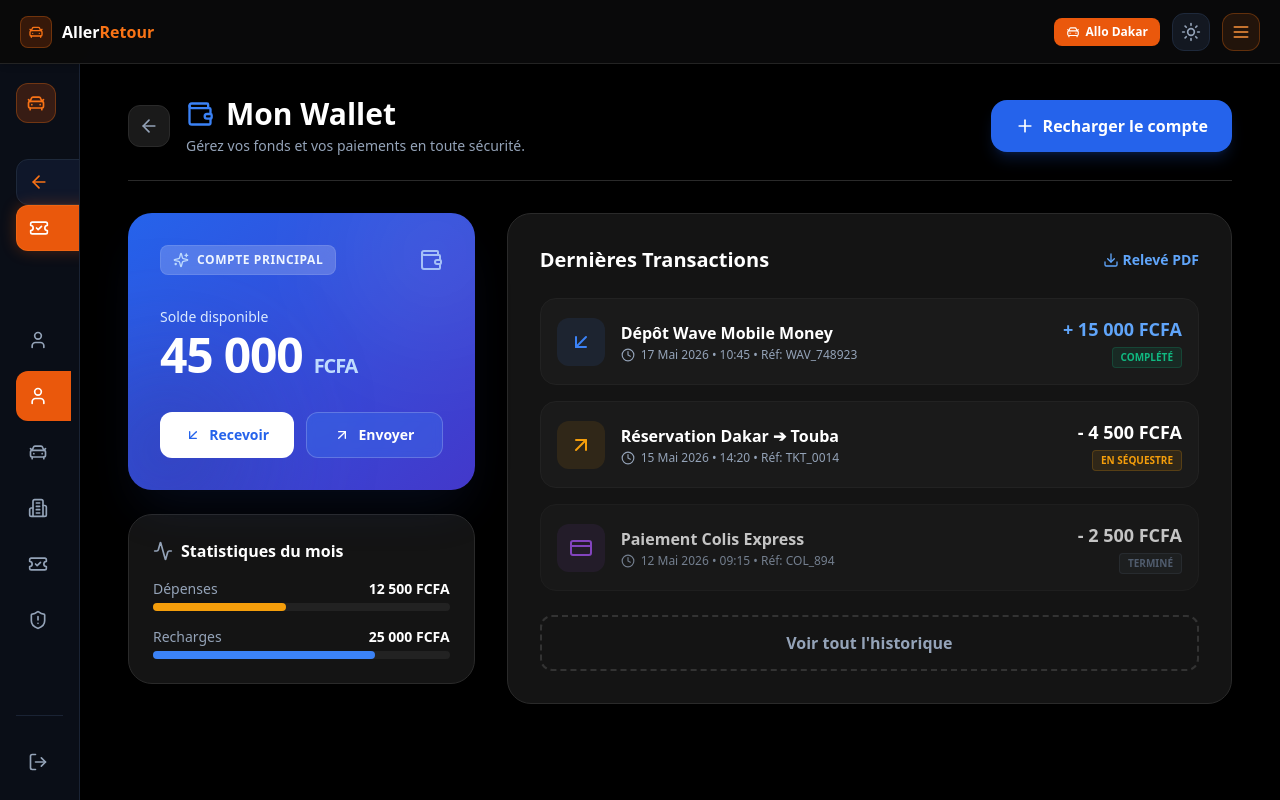
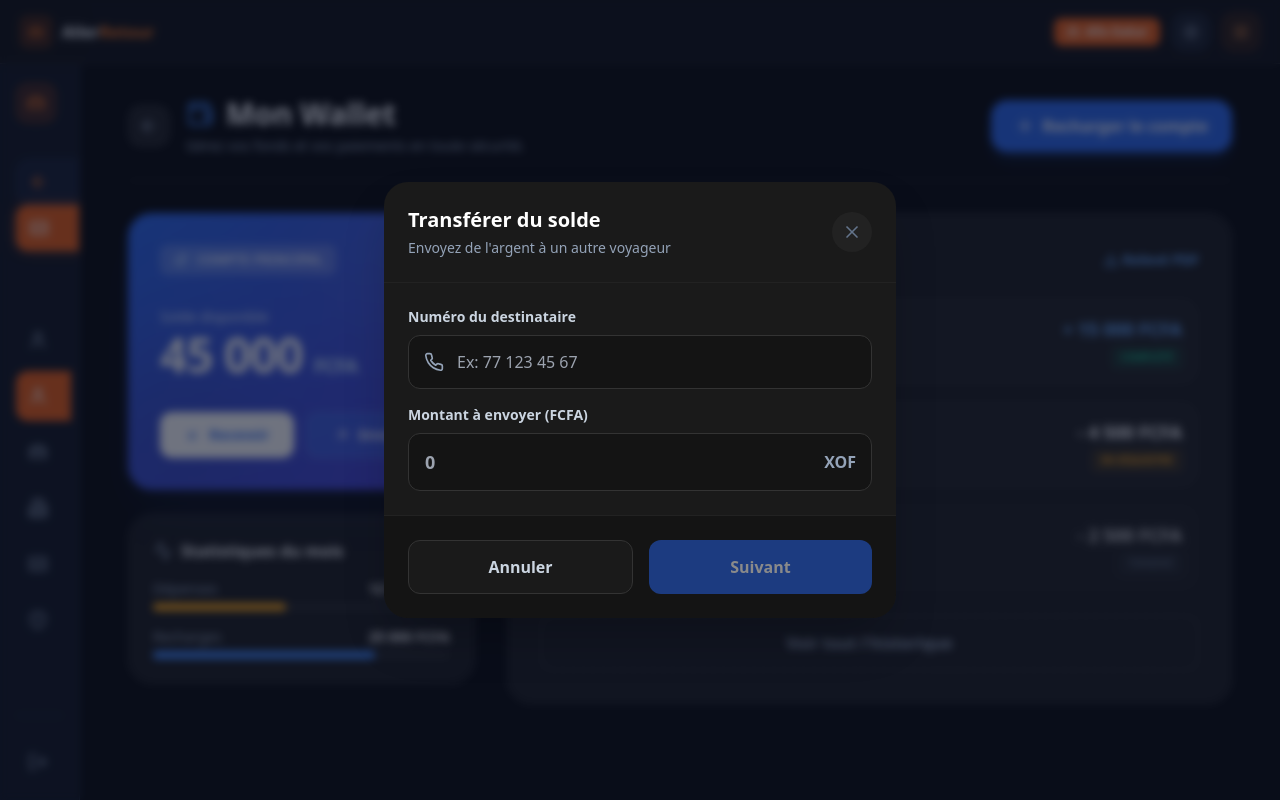
Before and after one commit to migini10/Aller-Retour, a Next.js app in the folder apps/web/: page /dashboard/client/wallet in a window 1280 px wide. Both pictures are taken after a click on the button "Envoyer". Built offline with nearby package versions, Linux system fonts and the light colour scheme; no server answers.

Commit message:
feat(client): add transfer wizard for wallet to wallet transfers with 1% fee

```diff
--- a/apps/web/src/app/dashboard/client/wallet/page.tsx
+++ b/apps/web/src/app/dashboard/client/wallet/page.tsx
@@ -6,7 +6,7 @@ import Link from 'next/link';
 import { useModal } from '../../../../components/ModalContext';
 
 export default function WalletPage() {
-  const { openModal, openRechargeWizard } = useModal();
+  const { openModal, openRechargeWizard, openTransferWizard } = useModal();
 
   return (
     <div className="h-full min-w-0 overflow-y-auto overscroll-contain scrollbar-hide flex flex-col items-center bg-slate-50 dark:bg-black transition-colors duration-300">
@@ -56,7 +56,7 @@ export default function WalletPage() {
                   <button className="flex-1 bg-white text-blue-600 hover:bg-blue-50 font-bold py-3 rounded-xl text-sm transition-colors flex items-center justify-center gap-2">
                     <ArrowDownLeft className="w-4 h-4" /> Recevoir
                   </button>
-                  <button className="flex-1 bg-blue-500/30 hover:bg-blue-500/50 border border-white/20 text-white font-bold py-3 rounded-xl text-sm transition-colors flex items-center justify-center gap-2 backdrop-blur-sm">
+                  <button onClick={openTransferWizard} className="flex-1 bg-blue-500/30 hover:bg-blue-500/50 border border-white/20 text-white font-bold py-3 rounded-xl text-sm transition-colors flex items-center justify-center gap-2 backdrop-blur-sm">
                     <ArrowUpRight className="w-4 h-4" /> Envoyer
                   </button>
                 </div>
--- a/apps/web/src/components/ModalContext.tsx
+++ b/apps/web/src/components/ModalContext.tsx
@@ -4,6 +4,7 @@ import MockModal from './MockModal';
 import BookingWizardModal from './BookingWizardModal';
 import ColisWizardModal from './ColisWizardModal';
 import RechargeWizardModal from './RechargeWizardModal';
+import TransferWizardModal from './TransferWizardModal';
 import { ErrorBoundary } from './ErrorBoundary';
 
 interface ModalContextType {
@@ -12,6 +13,7 @@ interface ModalContextType {
   openBookingWizard: (typeOrEvent?: 'bus' | 'allo-dakar' | React.MouseEvent) => void;
   openColisWizard: () => void;
   openRechargeWizard: () => void;
+  openTransferWizard: () => void;
 }
 
 const ModalContext = createContext<ModalContextType>({
@@ -20,6 +22,7 @@ const ModalContext = createContext<ModalContextType>({
   openBookingWizard: (initialType) => {},
   openColisWizard: () => {},
   openRechargeWizard: () => {},
+  openTransferWizard: () => {},
 });
 
 export const useModal = () => useContext(ModalContext);
@@ -29,6 +32,7 @@ export function ModalProvider({ children }: { children: React.ReactNode }) {
   const [isBookingOpen, setIsBookingOpen] = useState(false);
   const [isColisOpen, setIsColisOpen] = useState(false);
   const [isRechargeOpen, setIsRechargeOpen] = useState(false);
+  const [isTransferOpen, setIsTransferOpen] = useState(false);
   const [bookingType, setBookingType] = useState<'bus' | 'allo-dakar'>('bus');
   const [modalConfig, setModalConfig] = useState({
     title: '',
@@ -60,8 +64,11 @@ export function ModalProvider({ children }: { children: React.ReactNode }) {
   const openRechargeWizard = () => setIsRechargeOpen(true);
   const closeRechargeWizard = () => setIsRechargeOpen(false);
 
+  const openTransferWizard = () => setIsTransferOpen(true);
+  const closeTransferWizard = () => setIsTransferOpen(false);
+
   return (
-    <ModalContext.Provider value={{ openModal, closeModal, openBookingWizard, openColisWizard, openRechargeWizard }}>
+    <ModalContext.Provider value={{ openModal, closeModal, openBookingWizard, openColisWizard, openRechargeWizard, openTransferWizard }}>
       {children}
       <MockModal
         isOpen={isOpen}
@@ -84,6 +91,10 @@ export function ModalProvider({ children }: { children: React.ReactNode }) {
           isOpen={isRechargeOpen}
           onClose={closeRechargeWizard}
         />
+        <TransferWizardModal
+          isOpen={isTransferOpen}
+          onClose={closeTransferWizard}
+        />
       </ErrorBoundary>
     </ModalContext.Provider>
   );
--- /dev/null
+++ b/apps/web/src/components/TransferWizardModal.tsx
@@ -0,0 +1,181 @@
+'use client';
+
+import React, { useState } from 'react';
+import { X, ArrowRight, User, Phone, CheckCircle2, AlertCircle } from 'lucide-react';
+
+interface TransferWizardModalProps {
+  isOpen: boolean;
+  onClose: () => void;
+}
+
+export default function TransferWizardModal({ isOpen, onClose }: TransferWizardModalProps) {
+  const [phone, setPhone] = useState('');
+  const [amount, setAmount] = useState('');
+  const [step, setStep] = useState(1);
+  const [loading, setLoading] = useState(false);
+
+  if (!isOpen) return null;
+
+  const handleNext = () => {
+    if (step === 1 && phone && amount) setStep(2);
+    else if (step === 2) {
+      setLoading(true);
+      setTimeout(() => {
+        setLoading(false);
+        setStep(3); // Success
+      }, 1500);
+    }
+  };
+
+  const parsedAmount = parseInt(amount, 10) || 0;
+  const fee = Math.ceil(parsedAmount * 0.01);
+  const total = parsedAmount + fee;
+
+  return (
+    <div className="fixed inset-0 z-[100] flex items-center justify-center p-4">
+      <div
+        className="absolute inset-0 bg-slate-900/60 backdrop-blur-sm transition-opacity"
+        onClick={onClose}
+      />
+
+      <div className="relative w-full max-w-lg bg-white dark:bg-[#1A1A1A] rounded-3xl shadow-2xl overflow-hidden flex flex-col max-h-[90vh] animate-scale-in">
+
+        {/* Header */}
+        <div className="flex items-center justify-between p-6 border-b border-slate-100 dark:border-[#222222]">
+          <div>
+            <h2 className="text-xl font-black text-slate-900 dark:text-white">Transférer du solde</h2>
+            <p className="text-sm text-slate-500 dark:text-slate-400 mt-1">
+              Envoyez de l'argent à un autre voyageur
+            </p>
+          </div>
+          <button
+            onClick={onClose}
+            className="w-10 h-10 rounded-full bg-slate-100 dark:bg-[#222222] flex items-center justify-center text-slate-500 hover:text-slate-900 dark:hover:text-white transition-colors"
+          >
+            <X className="w-5 h-5" />
+          </button>
+        </div>
+
+        {/* Content */}
+        <div className="p-6 overflow-y-auto">
+          {step === 1 && (
+            <div className="space-y-6 animate-fade-in">
+              <div className="space-y-4">
+                <div>
+                  <label className="block text-sm font-bold text-slate-700 dark:text-slate-300 mb-2">Numéro du destinataire</label>
+                  <div className="relative">
+                    <Phone className="w-5 h-5 text-slate-400 absolute left-4 top-1/2 -translate-y-1/2" />
+                    <input
+                      type="tel"
+                      placeholder="Ex: 77 123 45 67"
+                      className="w-full pl-12 pr-4 py-3.5 bg-slate-50 dark:bg-[#141414] border border-slate-200 dark:border-[#333333] rounded-xl focus:ring-2 focus:ring-blue-500 focus:border-transparent outline-none transition-all dark:text-white"
+                      value={phone}
+                      onChange={(e) => setPhone(e.target.value)}
+                    />
+                  </div>
+                </div>
+
+                <div>
+                  <label className="block text-sm font-bold text-slate-700 dark:text-slate-300 mb-2">Montant à envoyer (FCFA)</label>
+                  <div className="relative">
+                    <input
+                      type="number"
+                      placeholder="0"
+                      className="w-full px-4 py-3.5 bg-slate-50 dark:bg-[#141414] border border-slate-200 dark:border-[#333333] rounded-xl focus:ring-2 focus:ring-blue-500 focus:border-transparent outline-none transition-all dark:text-white text-lg font-bold"
+                      value={amount}
+                      onChange={(e) => setAmount(e.target.value)}
+                    />
+                    <span className="absolute right-4 top-1/2 -translate-y-1/2 text-slate-400 font-bold">XOF</span>
+                  </div>
+                </div>
+              </div>
+
+              {parsedAmount > 0 && (
+                <div className="bg-blue-50 dark:bg-blue-900/10 border border-blue-100 dark:border-blue-900/30 rounded-xl p-4 flex gap-3">
+                  <AlertCircle className="w-5 h-5 text-blue-500 shrink-0" />
+                  <div>
+                    <p className="text-sm text-blue-800 dark:text-blue-300 font-medium">Frais de transfert (1%)</p>
+                    <p className="text-xs text-blue-600/80 dark:text-blue-400/80 mt-0.5">Un montant de {fee} FCFA sera déduit de votre compte en plus du transfert.</p>
+                  </div>
+                </div>
+              )}
+            </div>
+          )}
+
+          {step === 2 && (
+            <div className="space-y-6 animate-fade-in text-center">
+              <div className="w-20 h-20 bg-blue-100 dark:bg-blue-900/20 rounded-full flex items-center justify-center mx-auto mb-4">
+                <ArrowRight className="w-8 h-8 text-blue-500" />
+              </div>
+              <h3 className="text-2xl font-black text-slate-900 dark:text-white mb-2">Confirmation</h3>
+              <p className="text-slate-500 dark:text-slate-400">
+                Vous êtes sur le point de transférer des fonds à <strong className="text-slate-900 dark:text-white">{phone}</strong>.
+              </p>
+
+              <div className="bg-slate-50 dark:bg-[#141414] rounded-2xl p-5 mt-6 border border-slate-100 dark:border-[#222222] text-left space-y-3">
+                <div className="flex justify-between items-center text-sm">
+                  <span className="text-slate-500 dark:text-slate-400">Montant envoyé</span>
+                  <span className="font-bold text-slate-900 dark:text-white">{parsedAmount} FCFA</span>
+                </div>
+                <div className="flex justify-between items-center text-sm">
+                  <span className="text-slate-500 dark:text-slate-400">Frais (1%)</span>
+                  <span className="font-bold text-slate-900 dark:text-white">{fee} FCFA</span>
+                </div>
+                <div className="pt-3 border-t border-slate-200 dark:border-[#333333] flex justify-between items-center">
+                  <span className="font-bold text-slate-700 dark:text-slate-300">Total à débiter</span>
+                  <span className="text-xl font-black text-blue-600 dark:text-blue-500">{total} FCFA</span>
+                </div>
+              </div>
+            </div>
+          )}
+
+          {step === 3 && (
+            <div className="py-8 text-center animate-fade-in">
+              <div className="w-24 h-24 bg-green-100 dark:bg-green-900/30 rounded-full flex items-center justify-center mx-auto mb-6">
+                <CheckCircle2 className="w-12 h-12 text-green-500" />
+              </div>
+              <h3 className="text-2xl font-black text-slate-900 dark:text-white mb-2">Transfert réussi !</h3>
+              <p className="text-slate-500 dark:text-slate-400">
+                Les fonds ont été transférés avec succès au numéro {phone}.
+              </p>
+            </div>
+          )}
+        </div>
+
+        {/* Footer */}
+        {step < 3 ? (
+          <div className="p-6 border-t border-slate-100 dark:border-[#222222] bg-slate-50 dark:bg-[#141414] flex gap-4">
+            <button
+              onClick={step === 1 ? onClose : () => setStep(1)}
+              className="flex-1 py-3.5 px-4 bg-white dark:bg-[#1A1A1A] border border-slate-200 dark:border-[#333333] text-slate-700 dark:text-slate-300 font-bold rounded-xl hover:bg-slate-50 dark:hover:bg-[#222222] transition-colors"
+            >
+              {step === 1 ? 'Annuler' : 'Retour'}
+            </button>
+            <button
+              onClick={handleNext}
+              disabled={loading || (step === 1 && (!phone || !amount))}
+              className="flex-1 py-3.5 px-4 bg-blue-600 hover:bg-blue-500 text-white font-bold rounded-xl transition-colors disabled:opacity-50 disabled:cursor-not-allowed flex items-center justify-center gap-2"
+            >
+              {loading ? (
+                <div className="w-5 h-5 border-2 border-white/30 border-t-white rounded-full animate-spin" />
+              ) : step === 1 ? (
+                'Suivant'
+              ) : (
+                'Confirmer le transfert'
+              )}
+            </button>
+          </div>
+        ) : (
+          <div className="p-6 border-t border-slate-100 dark:border-[#222222] bg-slate-50 dark:bg-[#141414]">
+            <button
+              onClick={onClose}
+              className="w-full py-3.5 px-4 bg-blue-600 hover:bg-blue-500 text-white font-bold rounded-xl transition-colors"
+            >
+              Terminer
+            </button>
+          </div>
+        )}
+      </div>
+    </div>
+  );
+}
```
